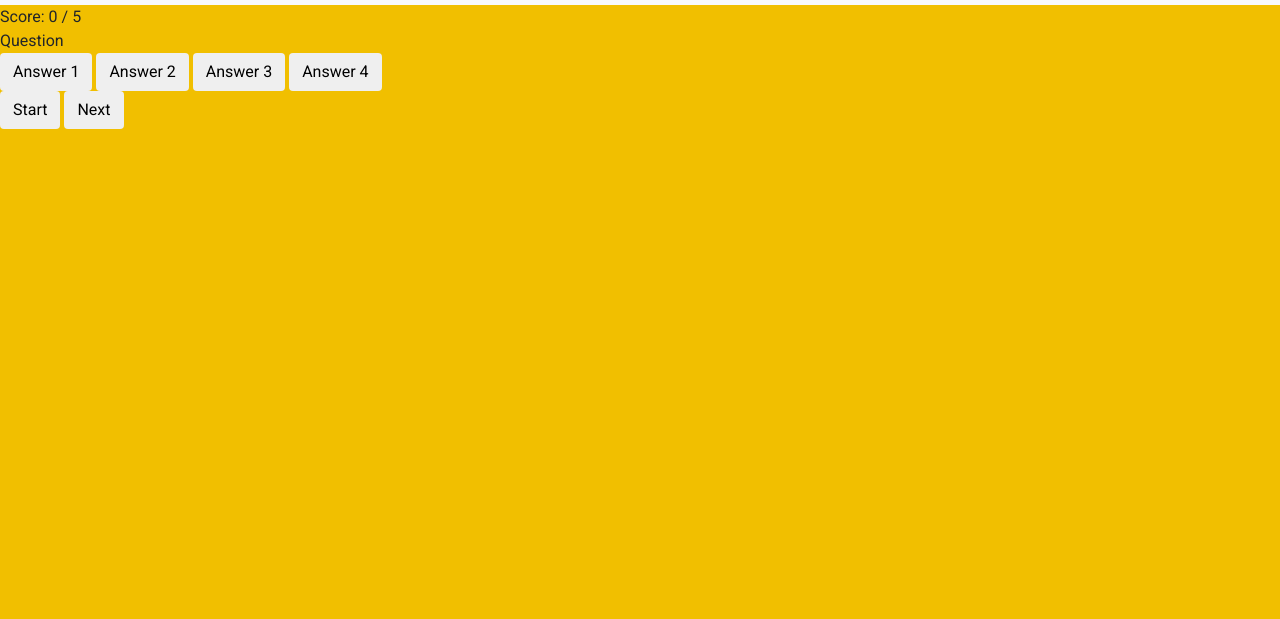
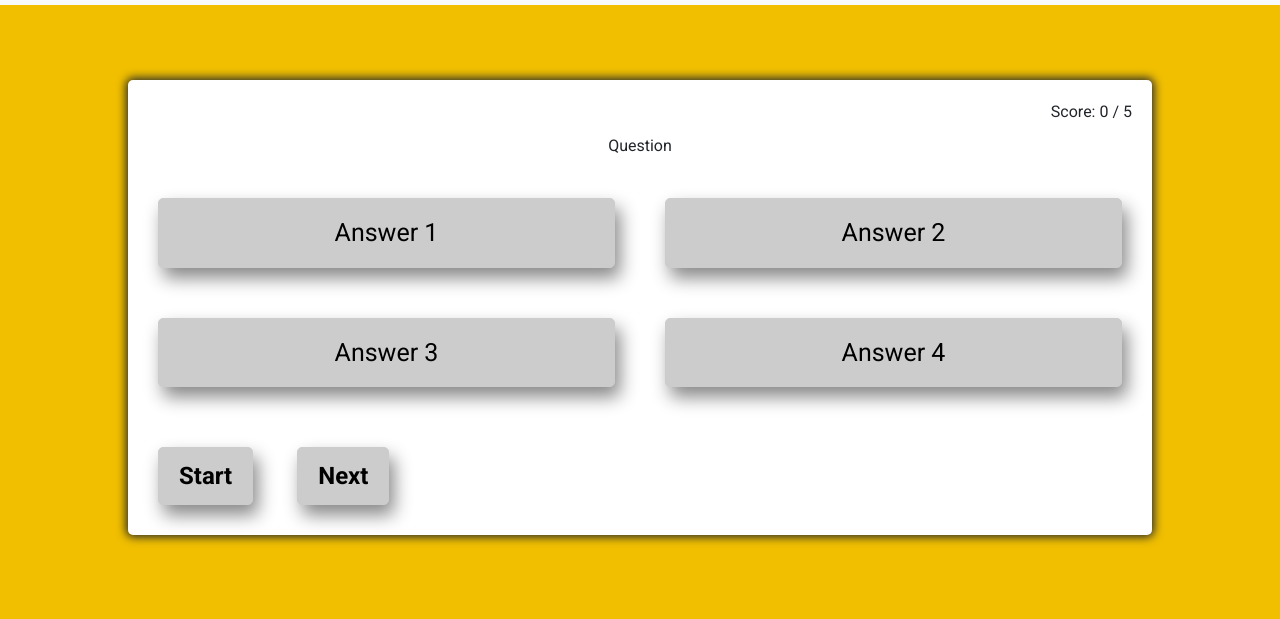
Before and after one commit to Code-Institute-Submissions/spanish_quiz, a plain HTML site: page index.html in a window 1280 px wide. Shown: the part 97-716 px from the top of the page. Drawn offline with nearby package versions, Linux system fonts and the light colour scheme.

Commit message:
Styling added for Quiz container and button. Plus typo fixed in README

```diff
--- a/assets/styles/style.css
+++ b/assets/styles/style.css
@@ -6,7 +6,81 @@ body {
   height: 100vh;
   background-color: #f1bf00;
   overflow: hidden;
-font-family: "Roboto", sans-serif;
+  font-family: "Roboto", sans-serif;
+}
+
+/* ---------------------------------------- Quiz -------------------------------------*/
+
+.quiz-container {
+  max-width: 80%;
+  background-color: white;
+  justify-content: center;
+  align-items: center;
+  border-radius: 5px;
+  padding: 10px;
+  box-shadow: 0 0 10px 2px;
+  margin: 75px auto;
+}
+
+#question {
+  text-align: center;
+}
+
+#welcome {
+  justify-content: center;
+  align-items: center;
+  text-align: center;
+}
+
+#score {
+    text-align: right;
+    padding: 10px;
+}
+
+/* ---------------------------------------- Buttons -------------------------------------*/
+.btn-grid {
+  display: grid;
+  grid-template-columns: repeat(2, auto);
+  gap: 10px;
+  margin: 20px 0;
+}
+
+.btn {
+  border: 1px solid #CCCCCC;
+  background-color: #CCCCCC;
+  border-radius: 5px;
+  padding: 15px 15px;
+  margin: 20px;;
+  color: black;
+  font-size: 25px;
+  outline: none;
+  box-shadow: 5px 10px 18px #888888;
+}
+
+.btn:hover {
+  border-color: black;
+}
+
+.btn.correct {
+  background-color: #058e6e;
+  color: black;
+}
+
+.btn.wrong {
+  background-color: #aa151b;
+}
+
+.start-btn,
+.next-btn {
+  font-size: 1.5rem;
+  font-weight: bold;
+  padding: 10px 20px;
+   text-align: center;
+}
+
+.controls {
+  justify-content: center;
+  align-items: center;
 }
 
 /* ---------------------------------------- Nav -------------------------------------*/
```
Also changed, not shown: 1 other file.
